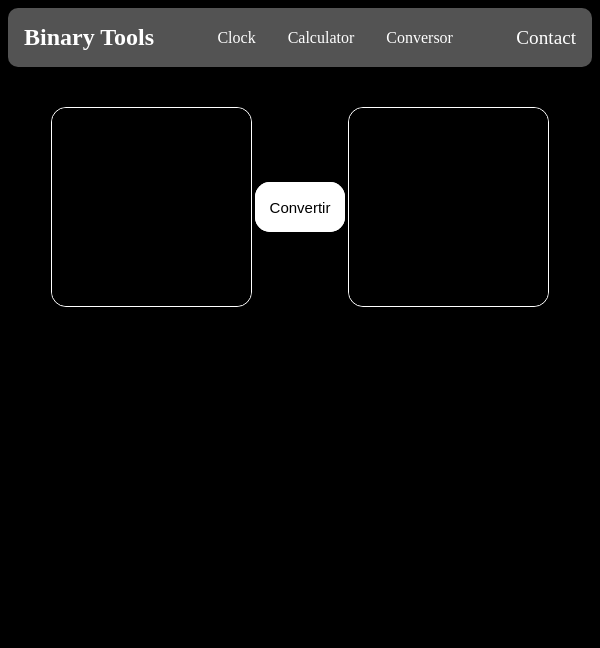
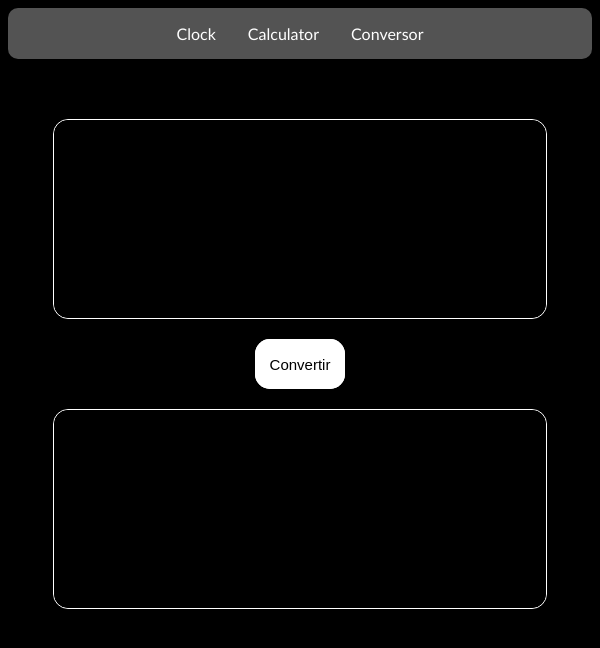
Before and after one commit to fandres51/binary_tools, an Angular app in the folder Web/: page /conversor in a window 600 px wide. Shown: the top 648 px of the page. Built offline with nearby package versions, Linux system fonts and the light colour scheme.

Commit message:
responsive

```diff
--- a/Web/src/app/app.component.html
+++ b/Web/src/app/app.component.html
@@ -1,2 +1,3 @@
 <app-nav-bar></app-nav-bar>
 <router-outlet />
+<div class="contact"><a href="https://github.com/fandres51" target="_blank">Contact</a></div>
--- a/Web/src/app/app.component.scss
+++ b/Web/src/app/app.component.scss
@@ -0,0 +1,15 @@
+@media (min-width: 600px) {
+    .contact {
+        display: none;
+    }
+}
+
+.contact {
+    position: absolute;
+    bottom: 20px;
+    left: 45%;
+    a {
+        color: white;
+        text-decoration: underline;
+    }
+}
--- a/Web/src/components/nav-bar/nav-bar.component.html
+++ b/Web/src/components/nav-bar/nav-bar.component.html
@@ -1,9 +1,12 @@
 <div class="nav-container">
     <div class="nav-header">Binary Tools</div>
     <div class="nav-links">
-        <div class="nav-item"><a routerLink="/clock" routerLinkActive="active" ariaCurrentWhenActive="page" class="nav-link">Clock</a></div>
-        <div class="nav-item"><a routerLink="/calculator" routerLinkActive="active" ariaCurrentWhenActive="page" class="nav-link">Calculator</a></div>
-        <div class="nav-item"><a routerLink="/conversor" routerLinkActive="active" ariaCurrentWhenActive="page" class="nav-link">Conversor</a></div>
+        <div class="nav-item"><a routerLink="/clock" routerLinkActive="active" ariaCurrentWhenActive="page"
+                class="nav-link">Clock</a></div>
+        <div class="nav-item"><a routerLink="/calculator" routerLinkActive="active" ariaCurrentWhenActive="page"
+                class="nav-link">Calculator</a></div>
+        <div class="nav-item"><a routerLink="/conversor" routerLinkActive="active" ariaCurrentWhenActive="page"
+                class="nav-link">Conversor</a></div>
     </div>
-    <div class="nav-contact">Contact</div>
+    <div class="nav-contact"><a href="https://github.com/fandres51" target="_blank">Contact</a></div>
 </div>
--- a/Web/src/components/nav-bar/nav-bar.component.scss
+++ b/Web/src/components/nav-bar/nav-bar.component.scss
@@ -2,10 +2,11 @@
     display: flex;
     justify-content: space-between;
     align-items: center;
-    padding: 1em;
+    padding: 1em 25px;
     background-color: rgb(83, 83, 83);
     border-radius: 10px;
     color: white;
+    margin: 20px;
 
     .nav-header {
         font-size: 1.5em;
@@ -26,28 +27,37 @@
                 color: white;
 
                 &:hover {
-                    color: #007bff;
+                    // color: #007bff;
+                    text-decoration: underline;
                     cursor: pointer;
                 }
             }
         }
     }
 
-    .nav-contact {
+    .nav-contact a {
+        text-decoration: none;
+        color: white;
         font-size: 1.2em;
     }
+
+    .nav-contact a:hover {
+        text-decoration: underline;
+    }
 }
+
+@media (max-width: 600px) {
+    .nav-container {
+        padding: 1em 0;
+        margin: 0;
+    }
+
+    .nav-header, .nav-contact {
+        display: none;
+    }
+
+}
+
 //     .dropdown-btn {
 //         display: none;
 //     }
-
-//     @media (max-width: 600px) {
-//         .nav-links {
-//             display: none;
-//         }
-
-//         .dropdown-btn {
-//             display: block;
-//         }
-//     }
-// }
--- a/Web/src/pages/conversor/conversor.component.scss
+++ b/Web/src/pages/conversor/conversor.component.scss
@@ -35,3 +35,15 @@
     font-size: 15px;
     cursor: pointer;
 }
+
+@media (max-width: 600px) {
+    .conversor-container {
+        flex-direction: column;
+    }
+
+    .conversor-box-input, .conversor-box-output {
+        width: 98%;
+        margin-top: 20px;
+        margin-bottom: 20px;
+    }
+}
--- a/Web/src/styles.scss
+++ b/Web/src/styles.scss
@@ -5,6 +5,7 @@
 
 a, div, p {
     background-color: rgb(0, 0, 0, 0);
+    font-family: 'Trebuchet MS', 'Lucida Sans Unicode', 'Lucida Grande', 'Lucida Sans', Arial, sans-serif;
 }
 
 a {
```
Also changed, not shown: 1 other file (tests, documents, lock files or other folders).
